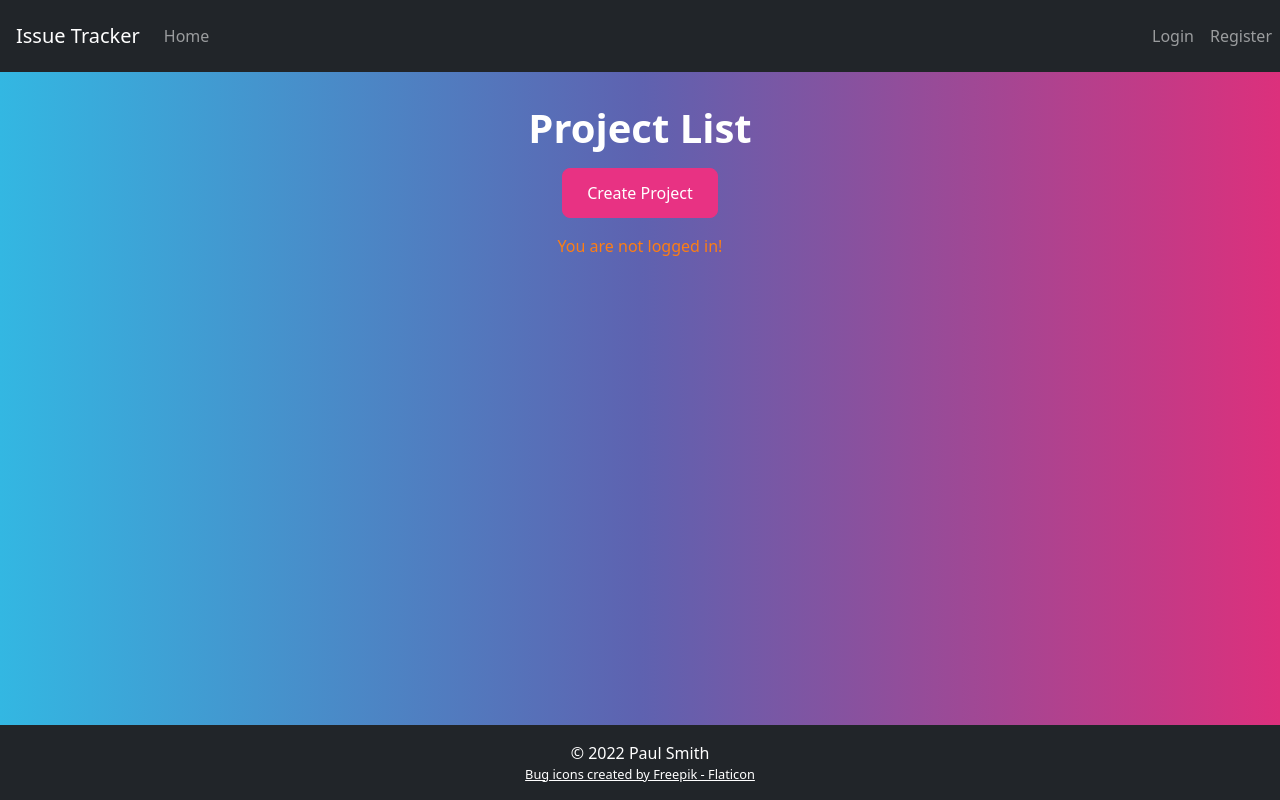
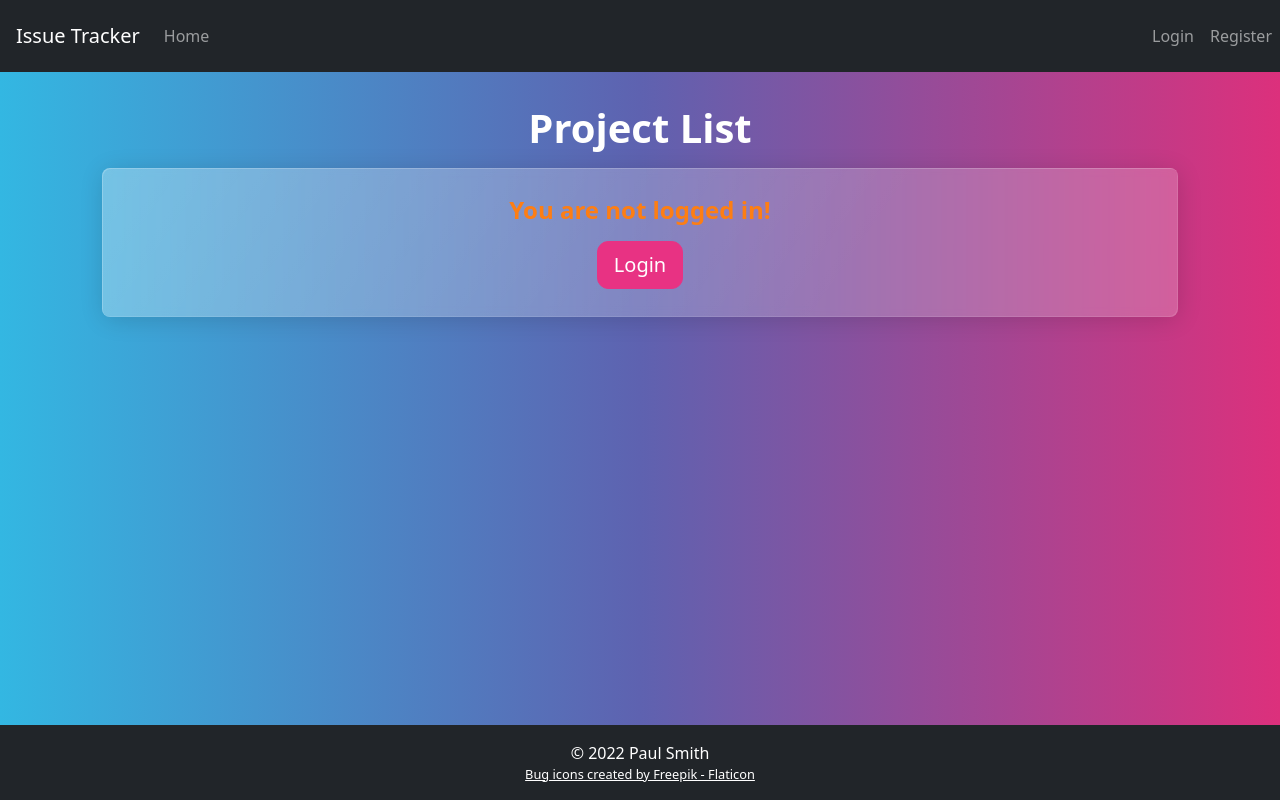
Before and after one commit to paulsmithkc/issue-tracker-frontend-react, a React (Create React App) app: page /project/list in a window 1280 px wide. Built offline with nearby package versions, Linux system fonts and the light colour scheme.

Commit message:
showing an error message when the user is not logged in

```diff
--- /dev/null
+++ b/src/components/Unauthenticated.js
@@ -0,0 +1,15 @@
+import React from 'react';
+import { Link } from 'react-router-dom';
+
+export function Unauthenticated() {
+  return (
+    <div className="card mb-3">
+      <div className="card-body text-center">
+        <div className="h4 text-danger">You are not logged in!</div>
+        <Link className="btn btn-lg btn-primary" to="/login">
+          Login
+        </Link>
+      </div>
+    </div>
+  );
+}
--- a/src/pages/MyProfilePage.js
+++ b/src/pages/MyProfilePage.js
@@ -1,6 +1,7 @@
 import React, { useEffect, useState, useContext } from 'react';
 import InputRow from '../components/InputRow';
 import SubmitRow from '../components/SubmitRow';
+import { Unauthenticated } from '../components/Unauthenticated';
 import { AuthContext } from '../AppContexts';
 import { getMyProfile, updateMyProfile } from '../AppAPI';
 
@@ -24,7 +25,7 @@ function MyProfilePage() {
 
   useEffect(() => {
     if (!auth) {
-      setProfileState({ error: 'You are not logged in!' });
+      setProfileState({});
     } else {
       setProfileState({ pending: 'Fetching profile...' });
       getMyProfile(auth)
@@ -56,6 +57,8 @@ function MyProfilePage() {
       <h1 id="MyProfileHeader" className="text-center">
         My Profile
       </h1>
+      {!auth && <Unauthenticated />}
+      {auth && (
         <div className="card mb-3">
           <div className="card-body">
             {profileState.pending && (
@@ -69,11 +72,15 @@ function MyProfilePage() {
               </div>
             )}
             {profileState.error && (
-            <div className="text-center text-danger">{profileState.error}</div>
+              <div className="text-center text-danger">
+                {profileState.error}
+              </div>
             )}
             {profileState.data && (
               <form id="MyProfileForm" onSubmit={(evt) => evt.preventDefault()}>
-              <h2 className="text-center">{givenName} {familyName}</h2>
+                <h2 className="text-center">
+                  {givenName} {familyName}
+                </h2>
                 <InputRow
                   label="Given Name"
                   id="MyProfileForm-GivenNameInput"
@@ -112,6 +119,7 @@ function MyProfilePage() {
             )}
           </div>
         </div>
+      )}
     </main>
   );
 }
--- a/src/pages/ProjectCreatePage.js
+++ b/src/pages/ProjectCreatePage.js
@@ -1,6 +1,7 @@
 import React, { useState, useContext } from 'react';
-import { useNavigate } from 'react-router-dom';
+import { useNavigate, Link } from 'react-router-dom';
 import { Breadcrumbs } from '../components/Breadcrumbs';
+import { Unauthenticated } from '../components/Unauthenticated';
 import InputRow from '../components/InputRow';
 import SubmitRow from '../components/SubmitRow';
 import { AuthContext } from '../AppContexts';
@@ -16,7 +17,7 @@ function ProjectCreatePage() {
 
   const titleError = !title ? 'Title required.' : '';
   const descriptionError = !description ? 'Description required.' : '';
-  const priorityError = '';  // priority is optional
+  const priorityError = ''; // priority is optional
   const anyErrors = titleError || descriptionError || priorityError;
 
   function onSubmit() {
@@ -42,6 +43,8 @@ function ProjectCreatePage() {
           current="Create Project"
         />
       </div>
+      {!auth && <Unauthenticated />}
+      {auth && (
         <div className="card mb-3">
           <div className="card-body">
             <form
@@ -83,6 +86,7 @@ function ProjectCreatePage() {
             </form>
           </div>
         </div>
+      )}
     </main>
   );
 }
--- a/src/pages/ProjectDetailPage.js
+++ b/src/pages/ProjectDetailPage.js
@@ -2,6 +2,7 @@ import React, { useEffect, useState, useContext } from 'react';
 import { useParams, Link } from 'react-router-dom';
 import { AuthContext } from '../AppContexts';
 import { Breadcrumbs } from '../components/Breadcrumbs';
+import { Unauthenticated } from '../components/Unauthenticated';
 import { getProjectById, getProjectIssues } from '../AppAPI';
 
 function ProjectDetailPage() {
@@ -12,7 +13,7 @@ function ProjectDetailPage() {
 
   useEffect(() => {
     if (!auth) {
-      setProjectState({ error: 'You are not logged in!' });
+      setProjectState({});
       setIssueState({});
     } else {
       setProjectState({ pending: 'Fetching project...' });
@@ -51,6 +52,8 @@ function ProjectDetailPage() {
           current={projectState?.data?.title || projectId}
         />
       </div>
+      {!auth && <Unauthenticated />}
+      {auth && (
         <div className="card mb-3">
           <div className="card-body">
             {projectState.pending && (
@@ -64,7 +67,9 @@ function ProjectDetailPage() {
               </div>
             )}
             {projectState.error && (
-            <div className="text-center text-danger">{projectState.error}</div>
+              <div className="text-center text-danger">
+                {projectState.error}
+              </div>
             )}
             {projectState.data && (
               <div id="ProjectDetailsContent">
@@ -74,6 +79,7 @@ function ProjectDetailPage() {
             )}
           </div>
         </div>
+      )}
       <div>
         {issueState.pending && (
           <div className="text-center">
--- a/src/pages/ProjectListPage.js
+++ b/src/pages/ProjectListPage.js
@@ -1,5 +1,6 @@
 import React, { useEffect, useState, useContext } from 'react';
 import { Link } from 'react-router-dom';
+import { Unauthenticated } from '../components/Unauthenticated';
 import { AuthContext } from '../AppContexts';
 import { getProjectList } from '../AppAPI';
 
@@ -10,7 +11,7 @@ function ProjectListPage() {
 
   useEffect(() => {
     if (!auth) {
-      setState({ error: 'You are not logged in!' });
+      setState({});
     } else {
       setState({ pending: 'Fetching projects...' });
       getProjectList(auth)
@@ -31,11 +32,14 @@ function ProjectListPage() {
       <h1 id="ProjectListHeader" className="text-center">
         Project List
       </h1>
-      <div className="text-center mb-2">
-        <Link className="btn btn-primary" to="/project/new">
-          Create Project
-        </Link>
-      </div>
+      {!auth && <Unauthenticated />}
+      {auth && (
+        <div className="text-center mb-2">
+          <Link className="btn btn-primary" to="/project/new">
+            Create Project
+          </Link>
+        </div>
+      )}
       <div>
         {pending && (
           <div className="text-center">
```
Also changed, not shown: src/pages/UnauthenticatedPage.js (added, +10 -0 lines). Lines whose indentation alone changed are shown as unchanged.
